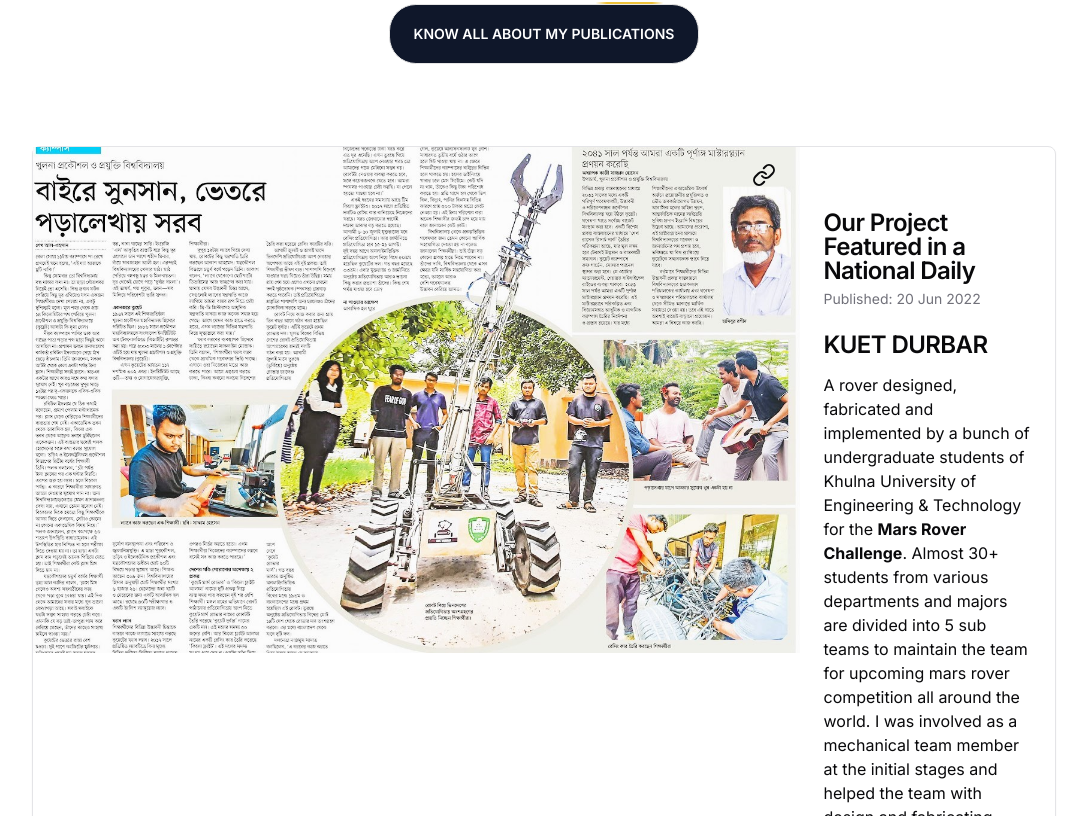
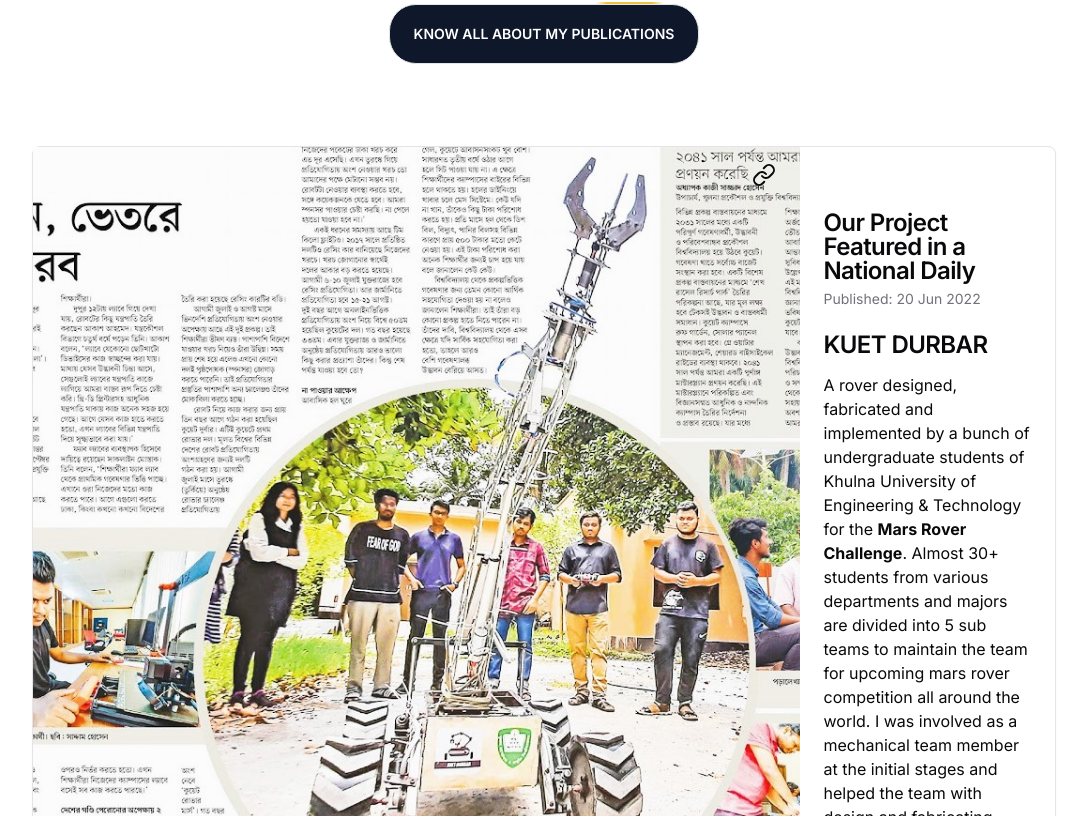
Before and after one commit to srdhrubo/srdhrubo, a Next.js app: page / in a window 1280 px wide. Shown: the part 2644-3460 px from the top of the page, without its empty margins (96-1183 px from the left). Built offline with nearby package versions, Linux system fonts and the light colour scheme.

Commit message:
used Image component instead of img

```diff
--- a/src/app/page.tsx
+++ b/src/app/page.tsx
@@ -14,6 +14,7 @@ import {
 } from "@/components/ui/card";
 import { LinkIcon } from "lucide-react";
 import { ButtonWithLink } from "@/components/buttons";
+import Image from "next/image";
 
 export default function Home() {
   return (
@@ -61,9 +62,10 @@ const ProjectSection = () => {
         <Card className="space-y-10 lg:grid lg:grid-cols-4">
           <div className="lg:col-span-3 relative">
             <Link href="https://www.prothomalo.com/amp/story/lifestyle/%E0%A6%AC%E0%A6%BE%E0%A6%87%E0%A6%B0%E0%A7%87-%E0%A6%B8%E0%A7%81%E0%A6%A8%E0%A6%B8%E0%A6%BE%E0%A6%A8-%E0%A6%AD%E0%A7%87%E0%A6%A4%E0%A6%B0%E0%A7%87-%E0%A6%B8%E0%A6%B0%E0%A6%AC-%E0%A6%95%E0%A7%81%E0%A7%9F%E0%A7%87%E0%A6%9F">
-              <img
+              <Image
                 src="/prothom-alo-feature.jpg"
                 alt="feature"
+                fill
                 className="w-full object-cover"
               />
             </Link>
```
